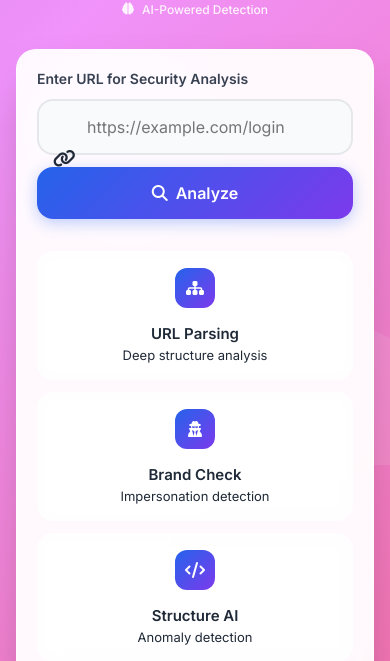
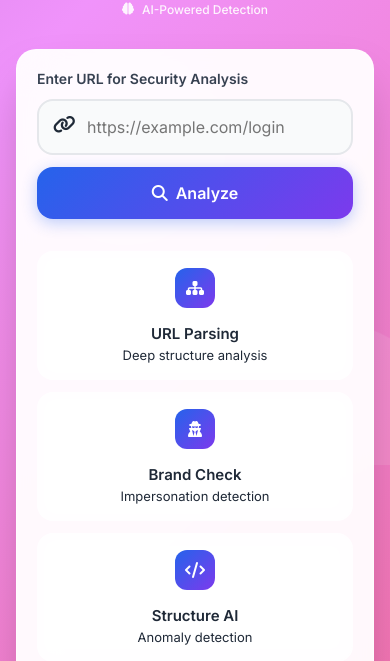
Before and after one commit to nihalhsn/url-detector, a Flask app: page / in a window 390 px wide. Shown: the part 379-1040 px from the top of the page. Run offline with Flask 2, Linux system fonts and the light colour scheme.

Commit message:
Add files via upload

```diff
--- a/templates/index.html
+++ b/templates/index.html
@@ -906,6 +906,16 @@
                 padding: 0.75rem 1rem;
             }
         }
+        @media (max-width: 768px) {
+    .input-wrapper {
+        position: relative;
+    }
+
+    .input-icon {
+        top: 1.1rem;   /* fixed alignment instead of 50% */
+        transform: none;
+    }
+}
     </style>
 </head>
 <body>
```
